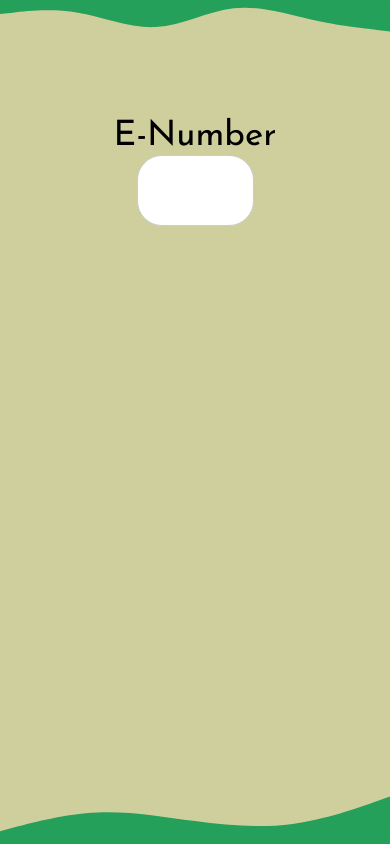
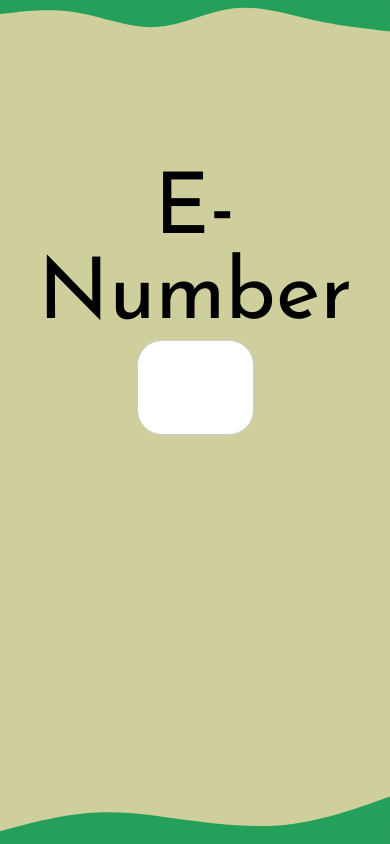
Before and after one commit to Open-Salad-Initiative/Vegan-E-Number-Search, a plain HTML site: page index.html in a window 390 px wide. Drawn offline with Linux system fonts and the light colour scheme.

Commit message:
Improve mobile support

```diff
--- a/stylesheet.css
+++ b/stylesheet.css
@@ -8,7 +8,6 @@ body{
     margin-bottom: -7px;
 }
 
-@media only screen and (min-width: 1024px) {
 input[type=text] {
     padding: 12px 20px;
     margin: 8px 0;
@@ -21,23 +20,6 @@ body{
     width: 9%;
     transition: 0.5s;
 }
-}
-
-@media only screen and (max-width: 1024px) {
-    input[type=text] {
-        padding: 12px 20px;
-        margin: 8px 0;
-        box-sizing: border-box;
-        font-size: 40px;
-        text-align: center;
-        border: none; /* <-- This thing he| */
-        border:solid 1px #ccc;
-        border-radius: 25px;
-        width: 30%;
-        transition: 0.5s;
-    }
-}
-
 
 .searchForm{
     position: absolute;
@@ -68,3 +50,30 @@ p{
     font-size: 40px;
     font-family: 'Josefin Sans', sans-serif;
 }
+
+
+@media only screen and (max-width: 1024px) {
+    .title{
+        font-size: 85px;
+        margin-bottom: -7px;
+    }
+
+    input[type=text] {
+        padding: 12px 20px;
+        margin: 8px 0;
+        box-sizing: border-box;
+        font-size: 60px;
+        text-align: center;
+        border: none; /* <-- This thing he| */
+        border:solid 1px #ccc;
+        border-radius: 25px;
+        width: 30%;
+        transition: 0.5s;
+    }
+
+    p{
+        font-size: 70px;
+        font-family: 'Josefin Sans', sans-serif;
+    }
+
+}
```
Lines whose indentation alone changed are shown as unchanged.
